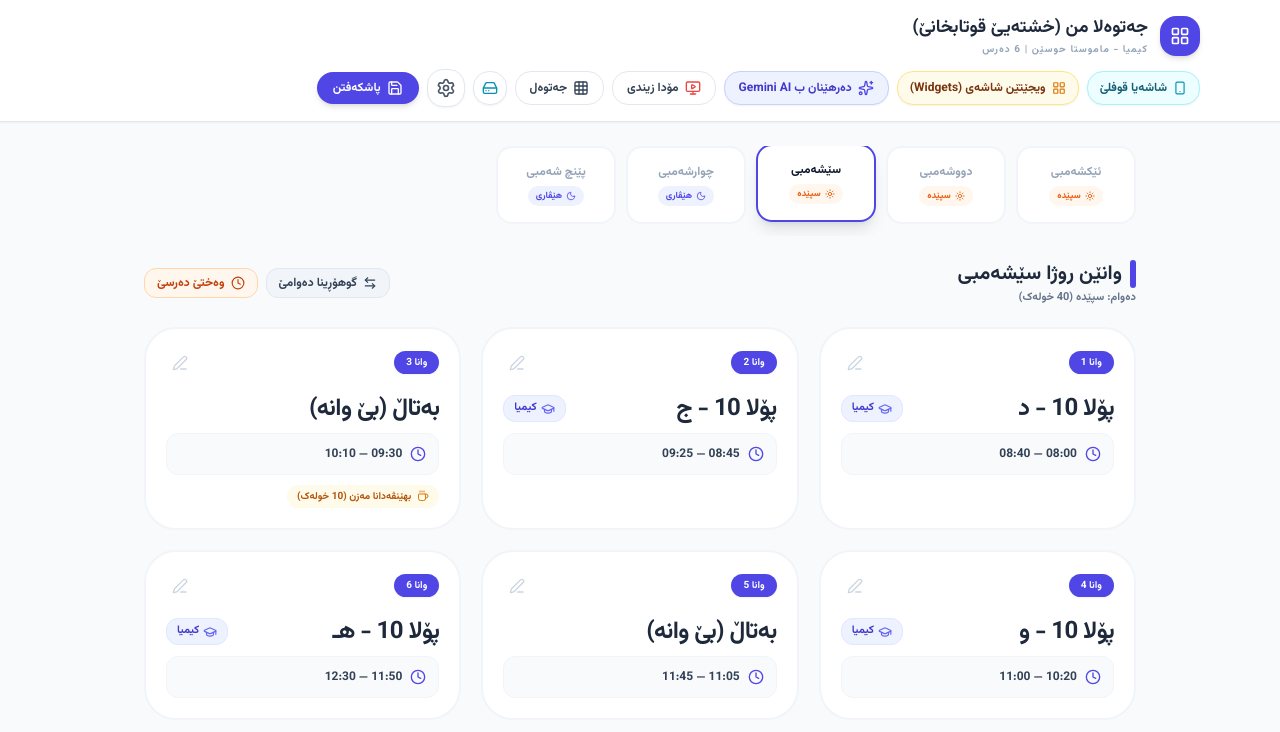
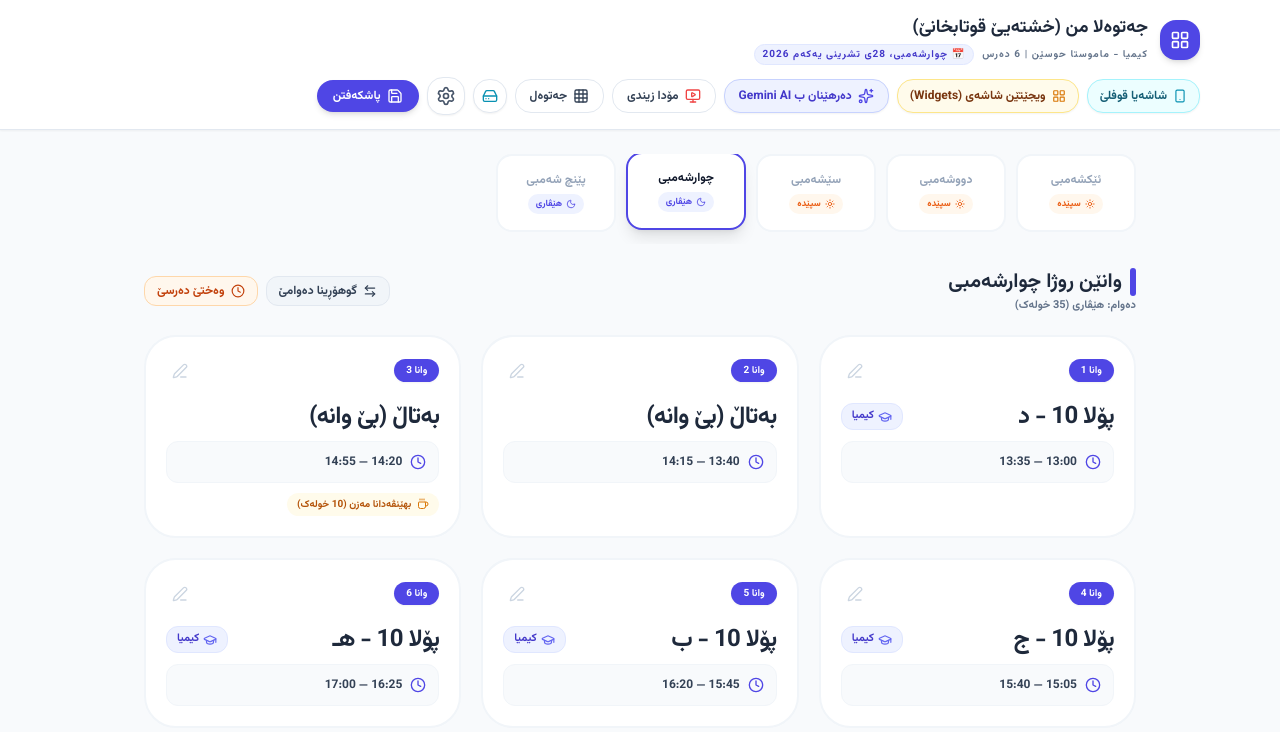
Before and after one commit to drchemistryvip-collab/table2026, a React (Vite) app: page / in a window 1280 px wide. Shown: the top 732 px of the page. Built offline with nearby package versions, Linux system fonts and the light colour scheme.

Commit message:
feat: add Kurdish date formatting utilities
Implement helper functions to retrieve localized Kurdish day names and full dates, and update the active day logic to use the new naming convention.

```diff
--- a/App.tsx
+++ b/App.tsx
@@ -89,11 +89,36 @@ const getVoice = async (id: string): Promise<Uint8Array | null> => {
   return new Promise((resolve) => (request.onsuccess = () => resolve(request.result || null)));
 };
 
+const getKurdishDayName = (date: Date = new Date()): string => {
+  const day = date.getDay(); // 0: Sunday, 1: Monday, 2: Tuesday, 3: Wednesday, 4: Thursday, 5: Friday, 6: Saturday
+  switch (day) {
+    case 0: return 'ئێکشەمبی';
+    case 1: return 'دووشەمبی';
+    case 2: return 'سێشەمبی';
+    case 3: return 'چوارشەمبی';
+    case 4: return 'پێنچ شەمبی';
+    case 5: return 'ئێکشەمبی'; // Friday (Weekend) -> default to Sunday
+    case 6: return 'ئێکشەمبی'; // Saturday (Weekend) -> default to Sunday
+    default: return 'ئێکشەمبی';
+  }
+};
+
+const getFormattedFullKurdishDate = (date: Date = new Date()): string => {
+  const kurdishMonths = [
+    'کانوونی دووەم', 'شوبات', 'ئازار', 'نیسان', 'ئایار', 'حوزەیران',
+    'تەممووز', 'ئاب', 'ئەیلوول', 'تشرینی یەکەم', 'تشرینی دووەم', 'کانوونی یەکەم'
+  ];
+  const dayName = getKurdishDayName(date);
+  const dayNum = date.getDate();
+  const monthName = kurdishMonths[date.getMonth()];
+  const yearNum = date.getFullYear();
+
+  return `${dayName}، ${dayNum}ی ${monthName} ${yearNum}`;
+};
+
 const App: React.FC = () => {
   const [schedule, setSchedule] = useState<WeekSchedule>(INITIAL_SCHEDULE);
-  const [activeDay, setActiveDay] = useState<string>(
-    DAYS[new Date().getDay() === 5 || new Date().getDay() === 6 ? 0 : (new Date().getDay() === 0 ? 0 : new Date().getDay() - 1)]
-  );
+  const [activeDay, setActiveDay] = useState<string>(getKurdishDayName(new Date()));
   const [editingSlotId, setEditingSlotId] = useState<string | null>(null);
   const [isSaved, setIsSaved] = useState<boolean>(false);
   const [showSettingsModal, setShowSettingsModal] = useState(false);
@@ -363,14 +388,7 @@ const App: React.FC = () => {
   };
 
   const updateLiveModeData = (now: Date) => {
-    const kurdishDayMap: Record<number, string> = {
-      0: 'ئێکشەمبی',
-      1: 'دووشەمبی',
-      2: 'سێشەمبی',
-      3: 'چوارشەمبی',
-      4: 'پێنچ شەمبی',
-    };
-    const todayKurdish = kurdishDayMap[now.getDay()];
+    const todayKurdish = getKurdishDayName(now);
 
     if (!todayKurdish || !schedule[todayKurdish]) {
       setTimeRemaining("شوتیە");
@@ -1283,14 +1301,7 @@ const App: React.FC = () => {
     if (!alarmSettings.enabled || manualTimeStr) return;
     const interval = setInterval(() => {
       const now = new Date();
-      const kurdishDayMap: Record<number, string> = {
-        0: 'ئێکشەمبی',
-        1: 'دووشەمبی',
-        2: 'سێشەمبی',
-        3: 'چوارشەمبی',
-        4: 'پێنچ شەمبی',
-      };
-      const todayKurdish = kurdishDayMap[now.getDay()];
+      const todayKurdish = getKurdishDayName(now);
       if (!todayKurdish || !schedule[todayKurdish]) return;
       const currentTimeStr =
         now.getHours().toString().padStart(2, '0') + ":" + now.getMinutes().toString().padStart(2, '0');
@@ -3273,9 +3284,12 @@ const App: React.FC = () => {
             </div>
             <div>
               <h1 className="text-lg font-black text-slate-800">جەتوەلا من (خشتەیێ قوتابخانێ)</h1>
-              <p className="text-[10px] text-slate-400 font-bold uppercase tracking-widest">
-                {teacherSubject} - {teacherName} | {alarmSettings.lessonCount || 6} دەرس
-              </p>
+              <div className="flex items-center gap-2 text-[10px] text-slate-500 font-bold uppercase tracking-widest mt-0.5">
+                <span>{teacherSubject} - {teacherName} | {alarmSettings.lessonCount || 6} دەرس</span>
+                <span className="text-indigo-700 bg-indigo-50 border border-indigo-100 px-2 py-0.5 rounded-full font-black">
+                  📅 {getFormattedFullKurdishDate(effectiveTime)}
+                </span>
+              </div>
             </div>
           </div>
 
@@ -3396,11 +3410,11 @@ const App: React.FC = () => {
                 </span>
               )}
             </div>
-            <div className="text-lg text-slate-400 font-bold uppercase tracking-widest">
-              {DAYS[new Date().getDay() === 6 ? 0 : (new Date().getDay() === 0 ? 0 : new Date().getDay() - 1)]}
+            <div className="text-lg text-indigo-600 font-black tracking-wide flex items-center justify-center gap-2">
+              <span>📅 {getFormattedFullKurdishDate(effectiveTime)}</span>
               {alarmSettings.examSettings?.enabled && (
-                <span className="mr-2 text-xs bg-purple-100 text-purple-700 px-2.5 py-1 rounded-full font-black">
-                  ڕۆژا ئیمتیحانێ
+                <span className="text-xs bg-purple-100 text-purple-700 px-2.5 py-1 rounded-full font-black">
+                  ڕۆژا ئیمتیحانێ 📝
                 </span>
               )}
             </div>
```
